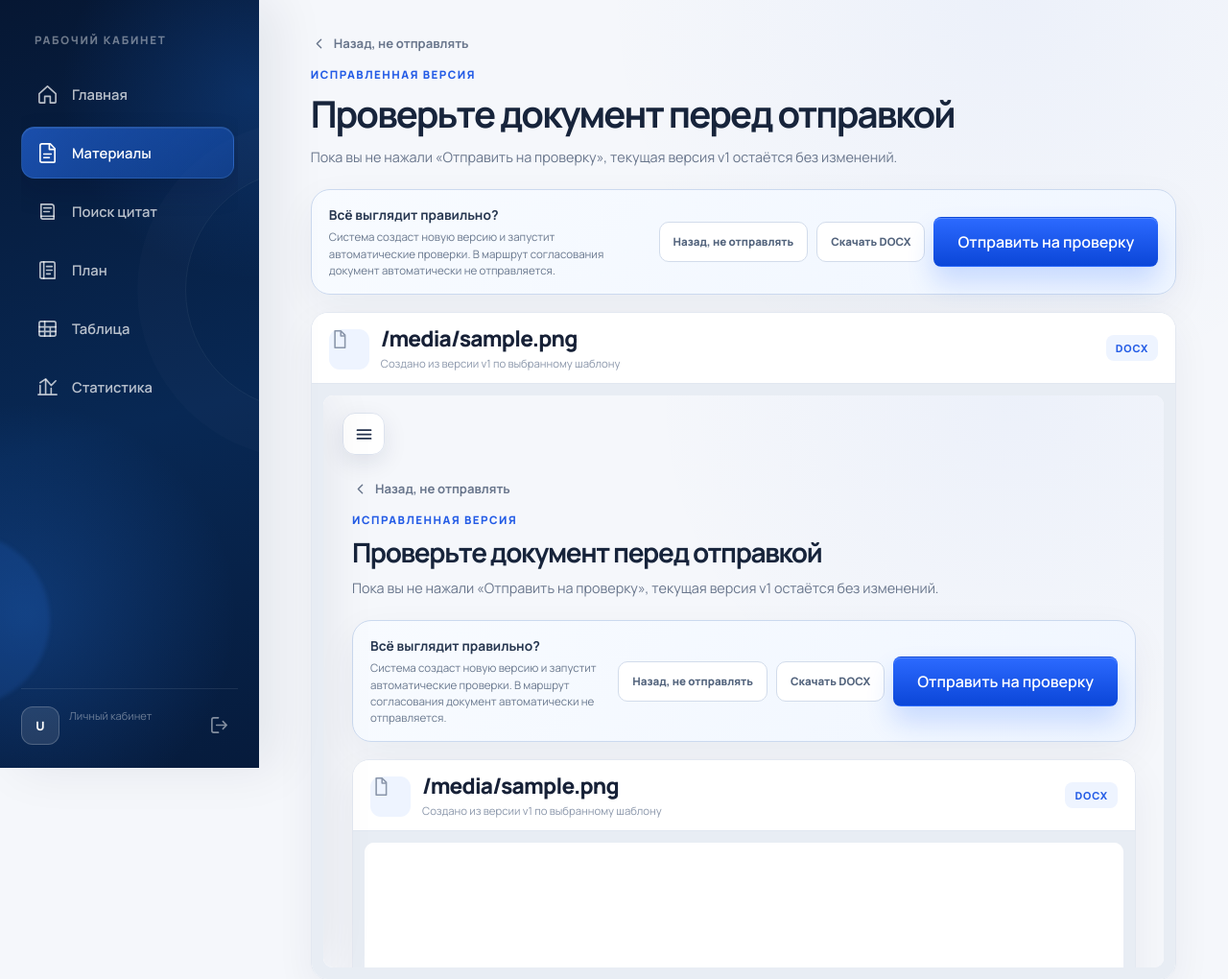
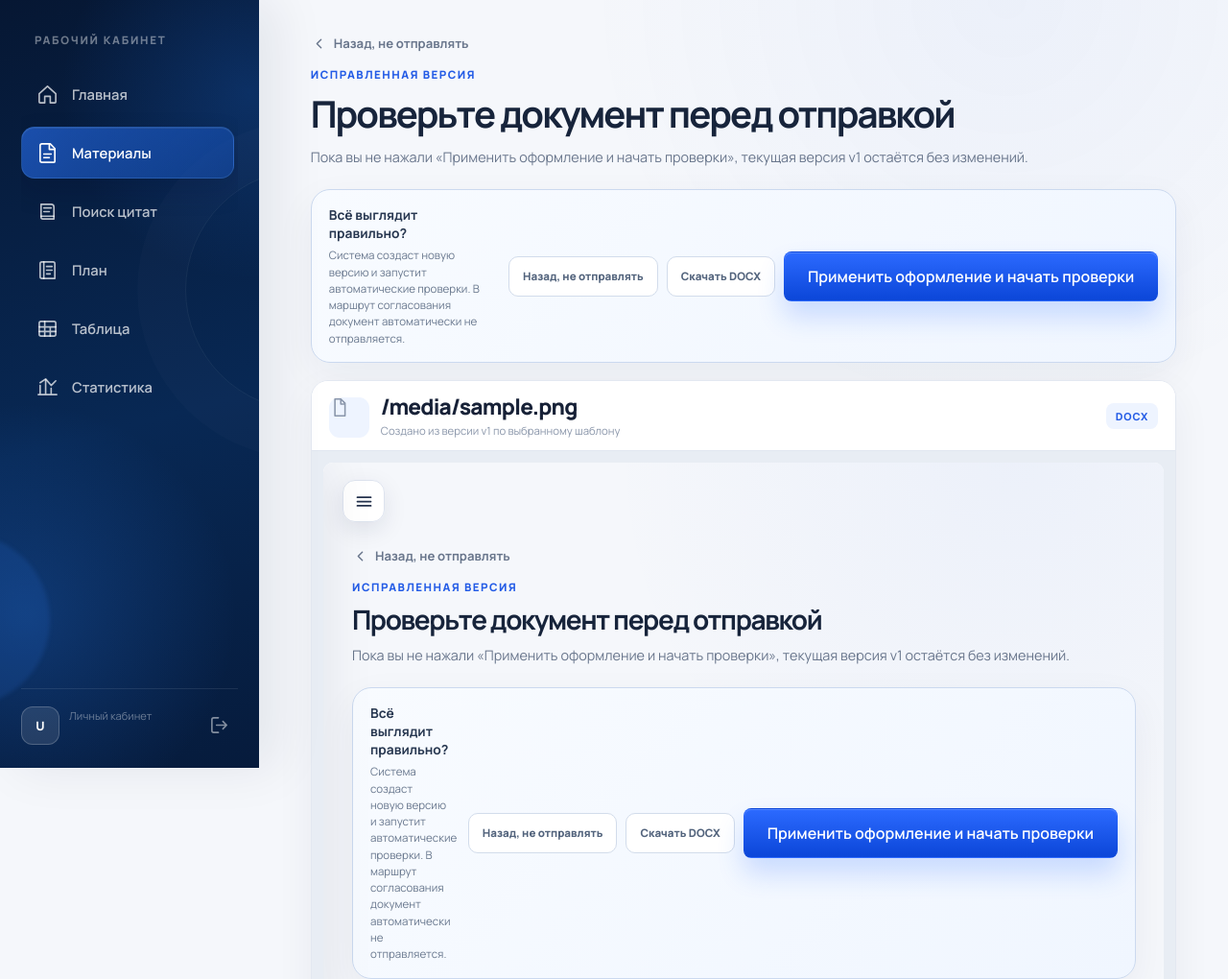
Before and after one commit to igor05max/WEBTSTU, a Django app: template templates/submissions/corrected_document_preview.html in a window 1280 px wide. Shown: the top 1020 px of the page at 96% size. Run offline with Django 5.2, Linux system fonts and the light colour scheme; the template is opened without the code that fills it: most values are stand-ins (such as "Sample title", 1, 10 or a date in 2020); parts of the project's set-up code (start-up, migrations or seed data) failed here and were passed over.

Commit message:
Clarify when template formatting is applied

```diff
--- a/apps/submissions/tests.py
+++ b/apps/submissions/tests.py
@@ -2689,7 +2689,7 @@ class SubmissionFormattingTemplateTests(TestCase):
         self.assertEqual(submission.versions.count(), 1)
         self.assertContains(response, "Проверьте документ перед отправкой")
         self.assertContains(response, "Назад, не отправлять")
-        self.assertContains(response, "Отправить на проверку")
+        self.assertContains(response, "Применить оформление и начать проверки")
         self.assertContains(response, 'data-site-loading-title="Создаём новую версию"')
         self.assertContains(response, "Страница уже готова")
         self.assertContains(
--- a/templates/submissions/corrected_document_preview.html
+++ b/templates/submissions/corrected_document_preview.html
@@ -17,7 +17,7 @@
             <div class="document-preview-kicker">Исправленная версия</div>
             <h1>Проверьте документ перед отправкой</h1>
             <p>
-                Пока вы не нажали «Отправить на проверку», текущая версия v{{ source_version.version_number }}
+                Пока вы не нажали «Применить оформление и начать проверки», текущая версия v{{ source_version.version_number }}
                 остаётся без изменений.
             </p>
         </div>
@@ -43,7 +43,7 @@
                   data-site-loading-message="Сохраняем исправленный документ и запускаем проверки.">
                 {% csrf_token %}
                 <button class="corrected-document-action primary" type="submit">
-                    Отправить на проверку
+                    Применить оформление и начать проверки
                 </button>
             </form>
         </div>
```
